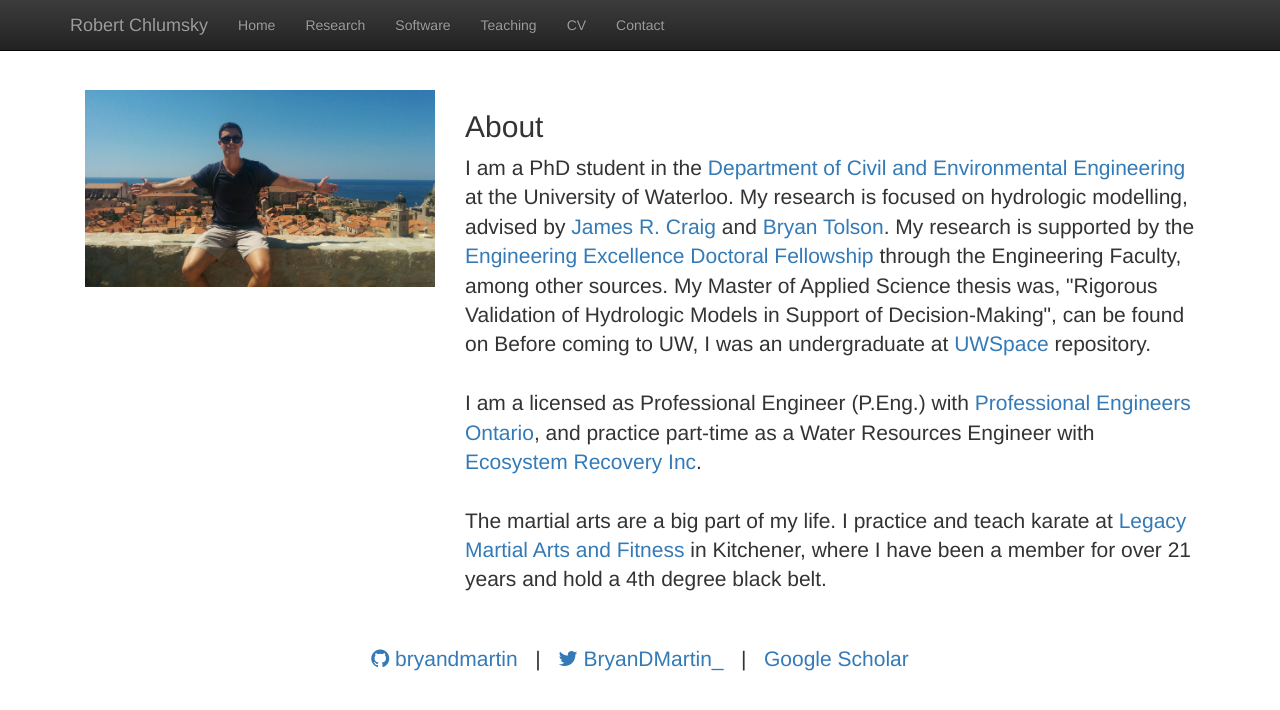
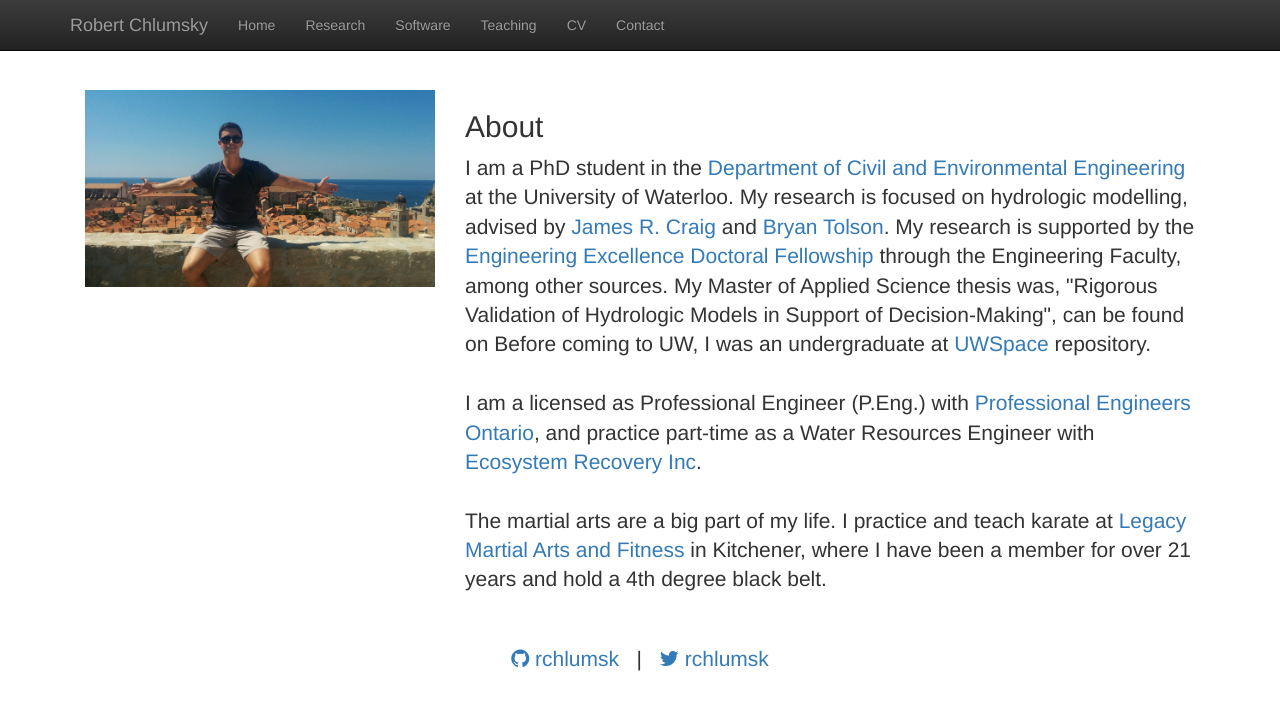
Before and after one commit to rchlumsk/rchlumsk.github.io, a Jekyll site: the page built from index.html, in a window 1280 px wide. Shown: the top 710 px of the page. Built offline with Jekyll 4.4.1, drawn with Linux system fonts in a browser that asks for light colours; nearby versions of some CDN libraries; library files that are not in the unit come from our copies.

Commit message:
Updated content on teaching, index, photo

```diff
--- a/index.html
+++ b/index.html
@@ -32,11 +32,9 @@ The martial arts are a big part of my life. I practice and teach karate at <a hr
   <div class="col-md-12">
  <div style="position: relative; bottom: -30px;">
        <center><p class = "lead">
-  <a href = "https://github.com/bryandmartin"><i class="fa fa-github" aria-hidden="true"></i> bryandmartin </a>
+  <a href = "https://github.com/rchlumsk"><i class="fa fa-github" aria-hidden="true"></i> rchlumsk </a>
          &nbsp;&nbsp;|&nbsp;&nbsp;
-  <a href = "https://twitter.com/BryanDMartin_"><i class="fa fa-twitter" aria-hidden="true"></i> BryanDMartin_ </a>
-         &nbsp;&nbsp;|&nbsp;&nbsp;
-  <a href = "https://scholar.google.com/citations?user=FdKKjKUAAAAJ"> Google Scholar </a>
+  <a href = "https://twitter.com/rchlumsk"><i class="fa fa-twitter" aria-hidden="true"></i> rchlumsk</a>
          </p></center>
     </div>
  </div>
```
